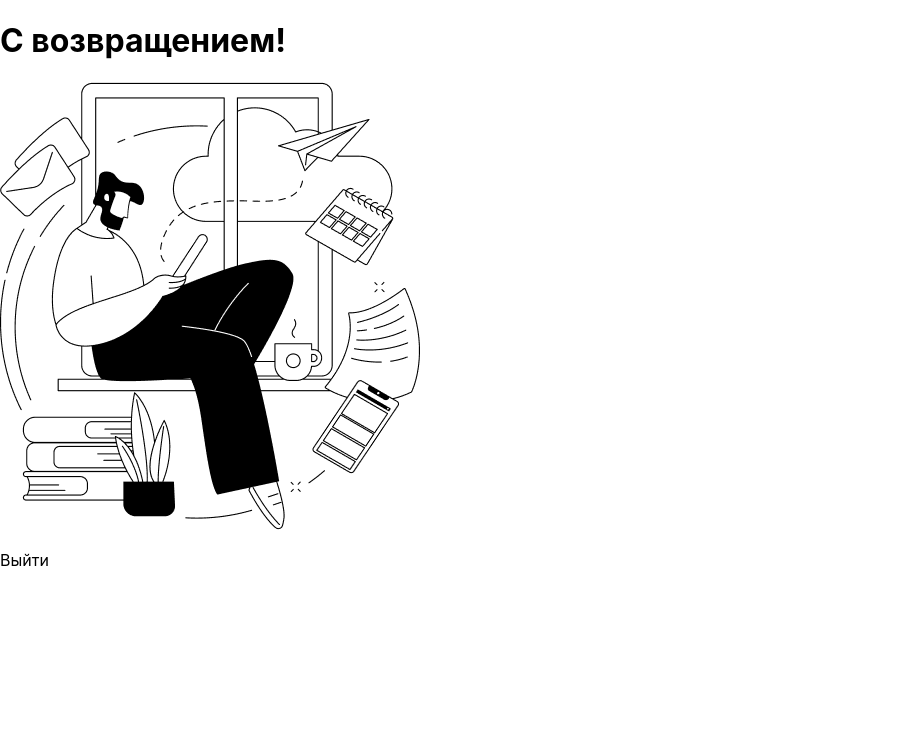
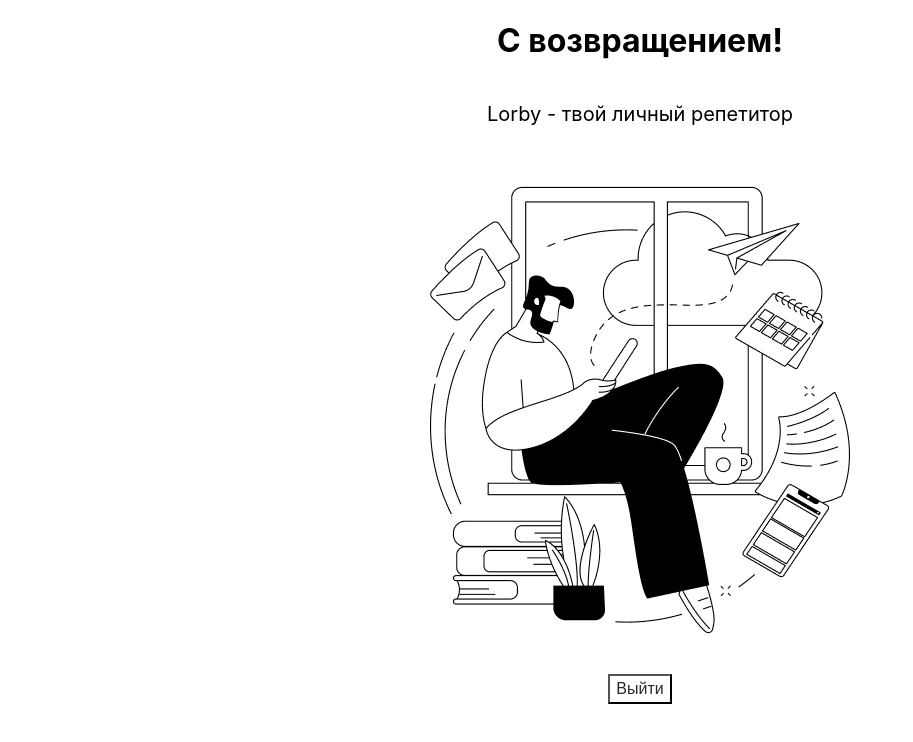
Before and after one commit to akmaral2022/login_form, a React (Create React App) app: page /entered in a window 1280 px wide. Shown: the top 742 px of the page, without its empty margins (0-913 px from the left). Built offline with nearby package versions, Linux system fonts and the light colour scheme; the HTML template or start-up script is replaced by a standard one.

Commit message:
fifth commit

```diff
--- a/src/App.css
+++ b/src/App.css
@@ -27,19 +27,13 @@
   width: 720px;
   font-family: 'Lucida Sans', 'Lucida Sans Regular', 'Lucida Grande', 'Lucida Sans Unicode', Geneva, Verdana, sans-serif;
 }
-
-.Form {
+*/
+ .login__place {
    position: relative;
    transition: transform 0.5s ease;
 
  }
 
-.centered {
-  transform: translate(-50%, -50%);
-  position: absolute;
-  top: 50%;
-  left: 50%;
-}
 
  .error {
    position: absolute;
@@ -50,4 +44,4 @@
    color: #EC0000;
    font-family: 'Lucida Sans', 'Lucida Sans Regular', 'Lucida Grande', 'Lucida Sans Unicode', Geneva, Verdana, sans-serif;
    font-size: 16px;
-} */
+ }
--- a/src/moduls.css/LoginPage_modules.css
+++ b/src/moduls.css/LoginPage_modules.css
@@ -11,4 +11,55 @@
     margin: 178px 48px;
 }
 
-.login__place {}
+.login__place {
+    display: flex;
+    justify-content: center;
+    align-items: center;
+    height: 100vh;
+    position: relative;
+    transition: transform 0.5s ease;
+
+}
+
+/* Entered */
+
+.enter__block {
+    display: flex;
+    flex-direction: column;
+    justify-content: center;
+    align-items: center;
+}
+
+.enter__block img {
+    margin: 40px;
+}
+
+.enter__block p {
+    text-align: center;
+    font-size: 20px;
+    font-style: normal;
+    font-weight: 400;
+    line-height: normal;
+}
+
+.error {
+    text-align: center;
+    position: absolute;
+    top: 40px;
+    border: 1px solid #EC0000;
+    border-radius: 12px;
+    padding: 15px;
+    color: #EC0000;
+    font-family: 'Lucida Sans', 'Lucida Sans Regular', 'Lucida Grande', 'Lucida Sans Unicode', Geneva, Verdana, sans-serif;
+    font-size: 16px;
+}
+
+.enter__block .go_out {
+    background: none;
+    color: #292929;
+    text-align: center;
+    font-size: 16px;
+    font-style: normal;
+    font-weight: 500;
+    line-height: 24px;
+}
--- a/src/pages/Entered.jsx
+++ b/src/pages/Entered.jsx
@@ -1,14 +1,17 @@
 import { useNavigate } from "react-router-dom"
 import Frame from "../img/Frame.png"
+import "../moduls.css/LoginPage_modules.css"
+
 
 export const Entered = () => {
     const navigate = useNavigate()
     return (
         <>
-            <div className="block Poster centered">
+            <div className="enter__block">
                 <h1>С возвращением!</h1>
+                <p>Lorby - твой личный репетитор</p>
                 <img src={Frame} alt="Stay at home" />
-                <p className='go_out' onClick={() => navigate('/')}>Выйти</p>
+                <button className='go_out' onClick={() => navigate('/')}>Выйти</button>
             </div>
         </>
     )
--- a/src/pages/LoginPage.jsx
+++ b/src/pages/LoginPage.jsx
@@ -1,18 +1,44 @@
+import { useState } from "react";
 import { LoginForm } from "../components/LoginForm/LoginForm"
 import Frame from "../img/Frame.png"
 import "../moduls.css/LoginPage_modules.css"
+import { Entered } from "./Entered";
 
 export const LoginPage = () => {
+
+    const [errorMessage, setErrorMessage] = useState(null);
+    const [formSubmited, setFormSubmited] = useState(false)
+
+    const handleFormError = (error) => {
+        setErrorMessage(error);
+        console.log(error);
+    };
+    const handleFormSuccess = () => {
+        setErrorMessage(null)
+        setFormSubmited(true)
+
+    }
+
     return (
         <div className="login__page">
+            {formSubmited ?
+                <Entered /> :
+                <>
                     <div className="login__poster">
                         <img src={Frame} alt="Stay at home" />
                         <h1>Lorby</h1>
                         <h3>Твой личный репетитор</h3>
                     </div>
                     <div className="login__place">
-                <LoginForm />
+                        <div className={`block Poster ${formSubmited ? `centered` : ``}`}>
                         </div>
+                        <div className='block Form'>
+                            <LoginForm onError={handleFormError} onSuccess={handleFormSuccess} />
+                            {errorMessage && <div className="error">{errorMessage}</div>}
+                        </div>
+                    </div>
+                </>
+            }
         </div>
     )
 
```
Lines whose indentation alone changed are shown as unchanged.
